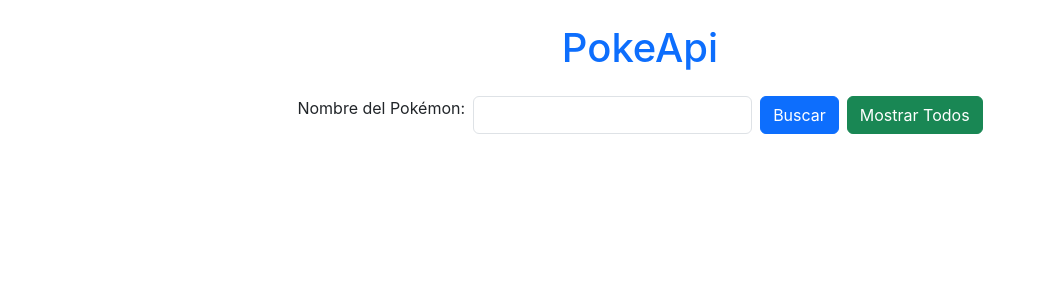
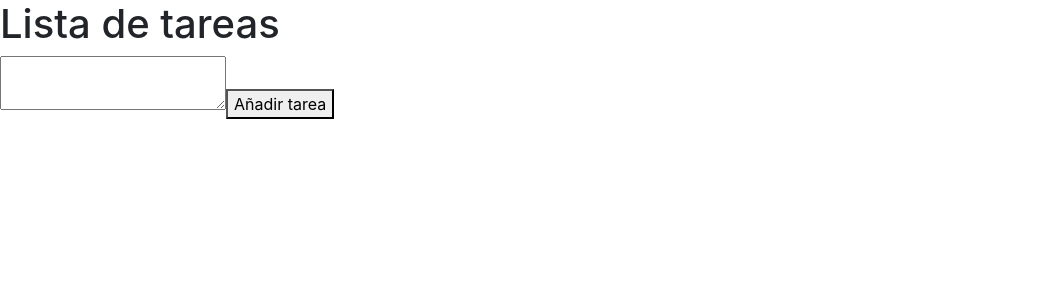
Before and after one commit to Adrianpogo/my-app, a React (Create React App) app: page / in a window 1280 px wide. Shown: the top 300 px of the page, without its empty margins (0-1046 px from the left). Built offline with nearby package versions, Linux system fonts and the light colour scheme.

Commit message:
inicioContenedorTareas

```diff
--- a/package.json
+++ b/package.json
@@ -9,6 +9,7 @@
     "react": "^19.0.0",
     "react-dom": "^19.0.0",
     "react-lottie": "^1.2.10",
+    "react-router-dom": "^7.1.3",
     "react-scripts": "5.0.1"
   },
   "scripts": {
--- /dev/null
+++ b/src/customComponents/NavBar.js
@@ -0,0 +1,19 @@
+import React from "react"
+import {BrowserRouter as Router, Routes, Route, Link} from "react-router-dom"
+import {Formulario} from "./Formulario"
+import {App} from "./proyecto3PokeApi/App"
+
+export const NavBar = () => {
+    return (
+        <Router>
+            <nav>
+                <Link to="/proyecto3PokeApi/App">PokeApi</Link>
+                <Link to="/Formulario">Formulario</Link>
+            </nav>
+            <Routes>
+                <Route path="/proyecto3PokeApi/App" element={<App />}></Route>
+                <Route path="/Formulario" element={<Formulario />}></Route>
+            </Routes>
+        </Router>
+    )
+}
--- /dev/null
+++ b/src/customComponents/proyectoTareas/ContenedorTareas.js
@@ -0,0 +1,44 @@
+import React from "react";
+import { useState } from "react";
+import { InputTareas } from "./InputTareas";
+import { ListaTareas } from "./ListaTareas";
+import { OrdenarTareas } from "./OrdenarTareas";
+
+export const ContenedorTareas = () => {
+    var [tareas, setTareas] = useState([]);
+
+    //Funcion para agregar una tarea
+    function addTarea(tarea) {
+        var nuevaTarea = {
+            tarea: tarea,
+            completada: false
+        }
+        setTareas([...tareas, nuevaTarea]);
+    }
+
+    //Funcion para eliminar una tarea
+    function deleteTarea(index) {
+        var nuevasTareas = [...tareas];
+        nuevasTareas.slice(index, 1);
+        setTareas(nuevasTareas);
+    }
+
+    //Funcion para ordenar las tareas
+    function ordenarTareas() {
+        setTareas(tareas.sort((a, b) => a - b));
+    }
+
+    //Función para marcar tarea como completada o incompleta
+    function variarCompletada (index){
+        var nuevasTareas = [...tareas];
+        nuevasTareas[index].completada = !nuevasTareas[index].completada;
+        setTareas(nuevasTareas);
+    }
+
+    return  <div>
+                <h1>Lista de tareas</h1>
+                <InputTareas addTarea={addTarea} />
+                <OrdenarTareas ordenarTareas={ordenarTareas} />
+                <ListaTareas tareas={tareas} deleteTarea={deleteTarea} variarCompletada={variarCompletada} />
+            </div>
+}
--- /dev/null
+++ b/src/customComponents/proyectoTareas/InputTareas.js
@@ -0,0 +1,24 @@
+import React from "react";
+
+export const InputTareas = ({fnAñadirTarea}) => {
+
+    //Función para pasar parametros del formulario
+    function onSubmit(e){
+        e.preventDefault();
+        var tarea = e.target.querySelector("textarea").value;
+        //Comprobamos que el campo no esté vacío, si tiene contenido, se añade la tarea
+        if(tarea.trim() !== "" && tarea!=""){
+            fnAñadirTarea(tarea);
+            e.target.querySelector("textarea").value = "";
+        }
+
+
+    }
+
+    return  <form onSubmit={fnAñadirTarea}>
+                <textarea>
+
+                </textarea>
+                <button type="submit">Añadir tarea</button>
+            </form>
+}
--- /dev/null
+++ b/src/customComponents/proyectoTareas/ListaTareas.js
@@ -0,0 +1,5 @@
+import React from "react";
+
+export const ListaTareas = () => {
+
+}
--- /dev/null
+++ b/src/customComponents/proyectoTareas/OrdenarTareas.js
@@ -0,0 +1,5 @@
+import React from "react";
+
+export const OrdenarTareas = () => {
+
+}
--- a/src/index.js
+++ b/src/index.js
@@ -1,21 +1,23 @@
 import React from 'react';
 import ReactDOM from 'react-dom/client';
 import './index.css';
-import { Boton } from './customComponents/Boton';
-import { BotonConTitulo } from './customComponents/BotonConTitulo';
-import { Titulo } from './customComponents/Titulo';
-import { Formulario } from './customComponents/Formulario';
-import { BotonConProp } from './customComponents/BotonConProp';
-import { BotonConProp2 } from './customComponents/BotonConProp2';
-import { Formulario2 } from './customComponents/Formulario2';
-import { Inputs } from './customComponents/Inputs';
-import { TiendaProductos } from './customComponents/TiendaProductos';
-import { BotonConContador } from './customComponents/BotonConContador';
-import { ImagenCambiante } from './customComponents/ImagenCambiante';
-import { PadreConectado } from './customComponents/PadreConectado';
+//import { Boton } from './customComponents/Boton';
+//import { BotonConTitulo } from './customComponents/BotonConTitulo';
+//import { Titulo } from './customComponents/Titulo';
+//import { Formulario } from './customComponents/Formulario';
+//import { BotonConProp } from './customComponents/BotonConProp';
+//import { BotonConProp2 } from './customComponents/BotonConProp2';
+//import { Formulario2 } from './customComponents/Formulario2';
+//import { Inputs } from './customComponents/Inputs';
+//import { TiendaProductos } from './customComponents/TiendaProductos';
+//import { BotonConContador } from './customComponents/BotonConContador';
+//import { ImagenCambiante } from './customComponents/ImagenCambiante';
+//import { PadreConectado } from './customComponents/PadreConectado';
 //import { App } from './customComponents/proyecto1PokeApi/App';
 //import { App } from './customComponents/proyecto2PokeApi/App';
-import { App } from './customComponents/proyecto3PokeApi/App';
+//import { App } from './customComponents/proyecto3PokeApi/App';
+//import { NavBar } from './customComponents/NavBar';
+import { ContenedorTareas } from './customComponents/proyectoTareas/ContenedorTareas';
 
 var click1 = () =>{
   console.log("fn1")
@@ -107,11 +109,18 @@
     <App></App>
 
     */
+    /*---------------------------------------------- */
+    /*CLASE5*/
+    /*---------------------------------------------- */
+    /*
+
+    <NavBar></NavBar>
+
+    */
     }
 
 
-    <App></App>
-
+    <ContenedorTareas></ContenedorTareas>
 
 
   </React.StrictMode>
```
Also changed, not shown: 1 other file (tests, documents, lock files or other folders).
